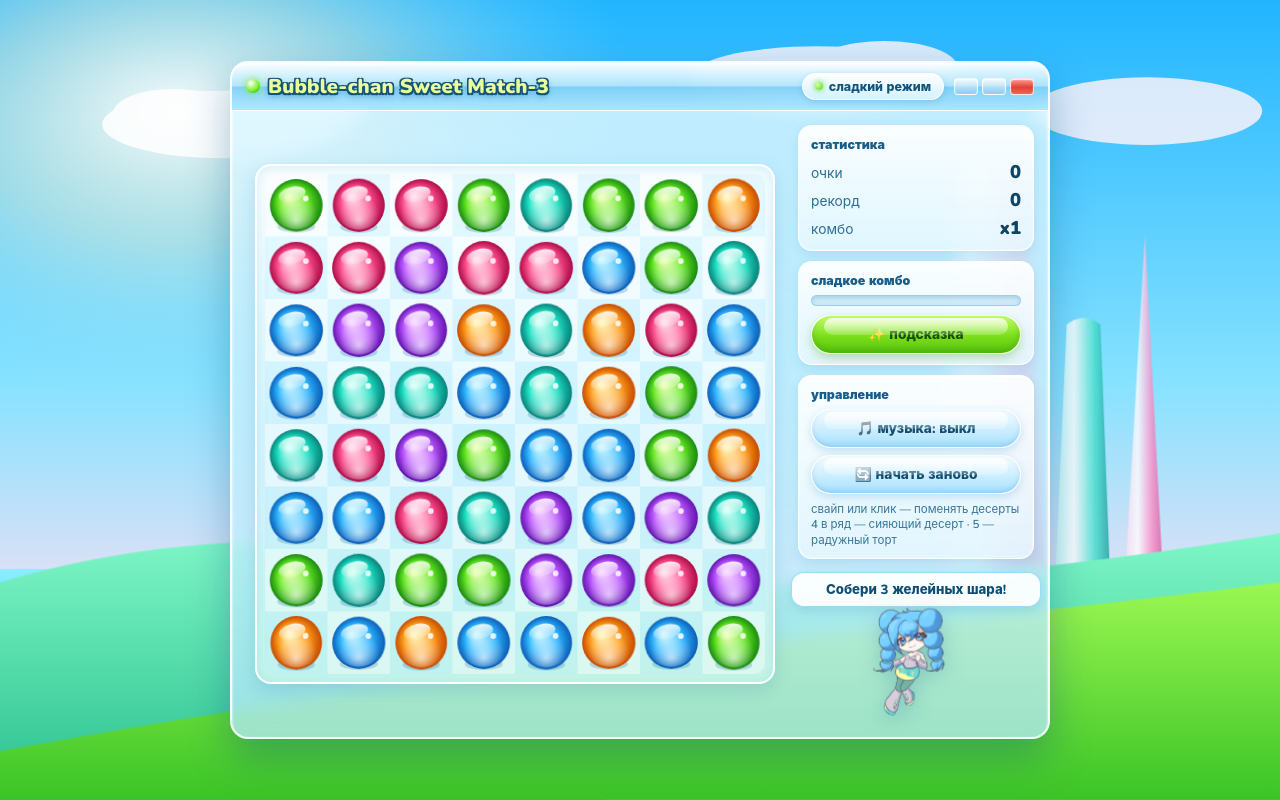
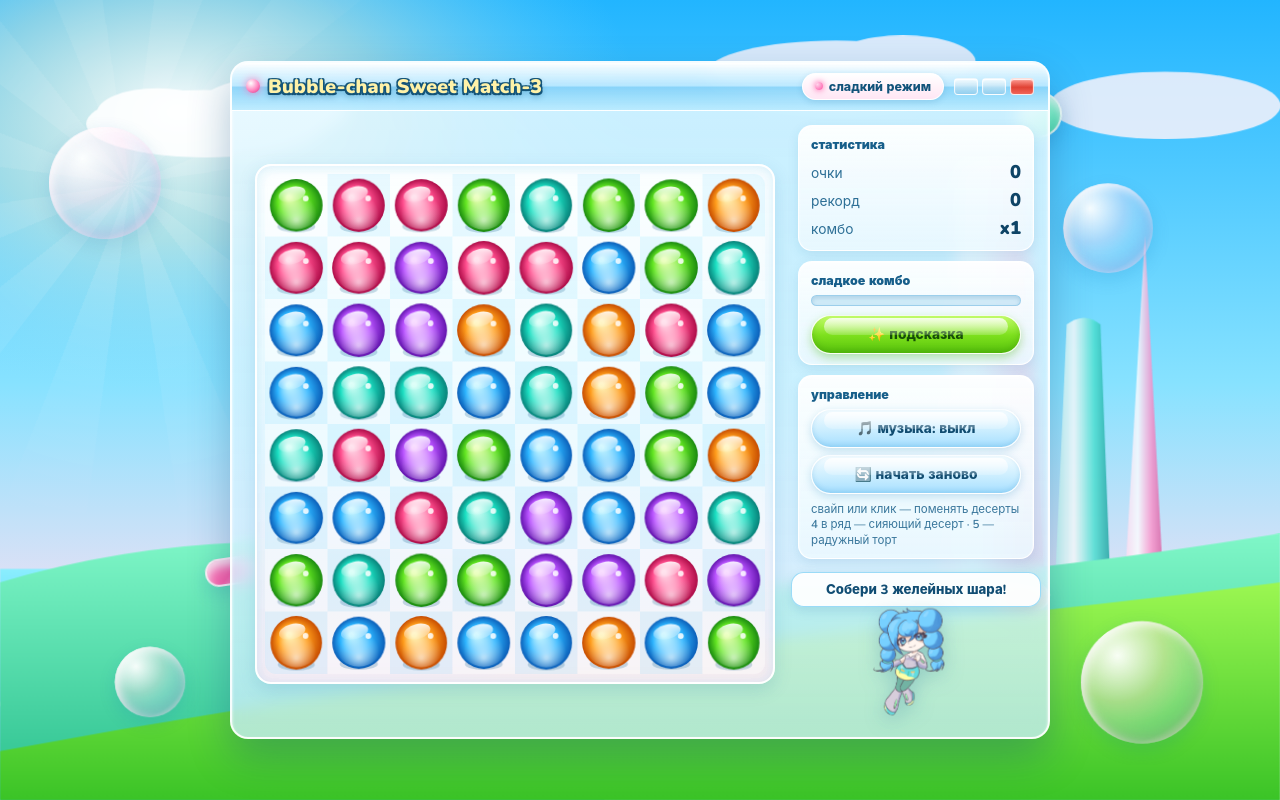
Before and after one commit to neucorochen/3vriad, a plain HTML site: page index.html in a window 1280 px wide. Drawn offline with nearby package versions, Linux system fonts and the light colour scheme.

Commit message:
Update style.css

```diff
--- a/style.css
+++ b/style.css
@@ -1,10 +1,8 @@
 :root {
-  --aero-border: rgba(255, 255, 255, 0.85);
-  --aero-glass: rgba(215, 243, 255, 0.62);
-  --aero-card: rgba(255, 255, 255, 0.78);
+  --aero-border: rgba(255, 255, 255, 0.88);
   --text-dark: #104568;
   --text-muted: #2d6f96;
-  --shadow-soft: 0 18px 42px rgba(9, 76, 128, 0.34);
+  --shadow-soft: 0 18px 42px rgba(15, 76, 128, 0.32);
 }
 
 * {
@@ -32,7 +30,7 @@ body {
   position: relative;
 }
 
-/* ===== ФОН FRUTIGER AERO ===== */
+/* ===== АНИМИРОВАННЫЙ СЛАДКИЙ ФОН FRUTIGER AERO ===== */
 .aero-bg {
   position: fixed;
   inset: 0;
@@ -47,33 +45,122 @@ body {
   display: block;
 }
 
-.bg-bubble {
+/* Мягкие вращающиеся солнечные лучи */
+.sun-rays {
+  position: absolute;
+  left: -18vw;
+  top: -22vh;
+  width: 75vw;
+  height: 75vw;
+  max-width: 720px;
+  max-height: 720px;
+  border-radius: 50%;
+  background: repeating-conic-gradient(
+    from 0deg,
+    rgba(255, 255, 255, 0.16) 0deg 14deg,
+    rgba(255, 255, 255, 0) 14deg 30deg
+  );
+  mask-image: radial-gradient(circle, rgba(0, 0, 0, 0.9) 0%, transparent 70%);
+  -webkit-mask-image: radial-gradient(circle, rgba(0, 0, 0, 0.9) 0%, transparent 70%);
+  animation: spinRays 48s linear infinite;
+  will-change: transform;
+}
+
+@keyframes spinRays {
+  from { transform: rotate(0deg); }
+  to { transform: rotate(360deg); }
+}
+
+/* Плывущие облака-зефирки */
+.cloud-group {
+  will-change: transform;
+}
+
+.c-slow {
+  animation: driftCloud 22s ease-in-out infinite alternate;
+}
+
+.c-fast {
+  animation: driftCloud 16s ease-in-out infinite alternate-reverse;
+}
+
+@keyframes driftCloud {
+  0% { transform: translate3d(-24px, 0, 0); }
+  100% { transform: translate3d(32px, -8px, 0); }
+}
+
+/* Глянцевые пузыри на фоне */
+.bg-orb {
   position: absolute;
   border-radius: 50%;
   background: radial-gradient(
     circle at 30% 28%,
-    rgba(255, 255, 255, 0.92) 0%,
-    rgba(205, 245, 255, 0.38) 38%,
-    rgba(105, 208, 255, 0.22) 72%,
-    rgba(255, 255, 255, 0.65) 100%
+    rgba(255, 255, 255, 0.95) 0%,
+    rgba(255, 224, 245, 0.42) 38%,
+    rgba(116, 224, 255, 0.25) 72%,
+    rgba(255, 255, 255, 0.72) 100%
   );
   box-shadow:
-    inset -6px -8px 14px rgba(32, 145, 210, 0.28),
-    inset 4px 4px 10px rgba(255, 255, 255, 0.85),
+    inset -6px -8px 14px rgba(255, 118, 190, 0.22),
+    inset 4px 4px 10px rgba(255, 255, 255, 0.9),
     0 6px 18px rgba(14, 114, 178, 0.16);
   will-change: transform;
-  animation: floatBubble 9s ease-in-out infinite;
+  animation: floatOrb 8.5s ease-in-out infinite;
 }
 
-.b1 { width: 110px; height: 110px; left: 5%; top: 18%; animation-delay: 0s; }
-.b2 { width: 72px; height: 72px; left: 8%; bottom: 8%; animation-delay: -2.5s; }
-.b3 { width: 125px; height: 125px; right: 7%; bottom: 6%; animation-delay: -4s; }
-.b4 { width: 92px; height: 92px; right: 11%; top: 27%; animation-delay: -1.5s; }
-.b5 { width: 58px; height: 58px; left: 72%; top: 4%; animation-delay: -5.5s; }
+.orb-1 { width: 108px; height: 108px; left: 4%; top: 18%; animation-delay: 0s; }
+.orb-2 { width: 70px; height: 70px; left: 9%; bottom: 10%; animation-delay: -2.2s; }
+.orb-3 { width: 122px; height: 122px; right: 6%; bottom: 7%; animation-delay: -4.1s; }
+.orb-4 { width: 88px; height: 88px; right: 10%; top: 24%; animation-delay: -1.4s; }
 
-@keyframes floatBubble {
+/* Парящие глянцевые леденцы-капсулы */
+.bg-candy {
+  position: absolute;
+  border-radius: 999px;
+  border: 2px solid rgba(255, 255, 255, 0.85);
+  box-shadow:
+    inset 0 6px 8px rgba(255, 255, 255, 0.75),
+    0 8px 18px rgba(18, 102, 160, 0.18);
+  will-change: transform;
+  animation: floatCandy 7s ease-in-out infinite;
+}
+
+.candy-1 {
+  width: 54px;
+  height: 28px;
+  left: 16%;
+  top: 70%;
+  background: linear-gradient(135deg, #ff99cc 0%, #ff5ca8 50%, #ffc2e2 100%);
+  animation-delay: -1s;
+}
+
+.candy-2 {
+  width: 46px;
+  height: 46px;
+  right: 17%;
+  top: 12%;
+  border-radius: 50%;
+  background: radial-gradient(circle at 32% 28%, #ffffff 0%, #8effd0 45%, #24c997 100%);
+  animation-delay: -3.2s;
+}
+
+.candy-3 {
+  width: 58px;
+  height: 26px;
+  right: 18%;
+  bottom: 22%;
+  background: linear-gradient(135deg, #ffe680 0%, #ff9f43 55%, #ffd280 100%);
+  animation-delay: -4.8s;
+}
+
+@keyframes floatOrb {
   0%, 100% { transform: translate3d(0, 0, 0) scale(1); }
-  50% { transform: translate3d(0, -14px, 0) scale(1.03); }
+  50% { transform: translate3d(0, -16px, 0) scale(1.04); }
+}
+
+@keyframes floatCandy {
+  0%, 100% { transform: translate3d(0, 0, 0) rotate(-12deg); }
+  50% { transform: translate3d(0, -18px, 0) rotate(10deg); }
 }
 
 /* ===== ГЛАВНОЕ ОКНО AERO ===== */
@@ -83,8 +170,8 @@ body {
   border-radius: 18px;
   background: linear-gradient(
     180deg,
-    rgba(220, 246, 255, 0.84) 0%,
-    rgba(182, 232, 252, 0.74) 100%
+    rgba(228, 248, 255, 0.86) 0%,
+    rgba(205, 238, 255, 0.76) 100%
   );
   border: 2px solid var(--aero-border);
   box-shadow:
@@ -95,7 +182,6 @@ body {
   -webkit-backdrop-filter: blur(8px);
 }
 
-/* Шапка окна в стиле Vista/Win7 */
 .window-header {
   display: flex;
   align-items: center;
@@ -104,12 +190,12 @@ body {
   padding: 10px 14px;
   background: linear-gradient(
     180deg,
-    rgba(255, 255, 255, 0.85) 0%,
-    rgba(165, 224, 252, 0.72) 48%,
-    rgba(105, 198, 245, 0.75) 52%,
-    rgba(166, 228, 255, 0.82) 100%
+    rgba(255, 255, 255, 0.88) 0%,
+    rgba(176, 228, 255, 0.76) 48%,
+    rgba(118, 204, 248, 0.78) 52%,
+    rgba(184, 234, 255, 0.85) 100%
   );
-  border-bottom: 1px solid rgba(255, 255, 255, 0.75);
+  border-bottom: 1px solid rgba(255, 255, 255, 0.8);
 }
 
 .window-title {
@@ -122,14 +208,14 @@ body {
   width: 14px;
   height: 14px;
   border-radius: 50%;
-  background: radial-gradient(circle at 35% 30%, #ffffff, #7df22d 55%, #1c9c14 100%);
-  box-shadow: 0 0 8px rgba(107, 235, 45, 0.8);
+  background: radial-gradient(circle at 35% 30%, #ffffff, #ff85c0 55%, #d62d81 100%);
+  box-shadow: 0 0 8px rgba(255, 110, 180, 0.8);
 }
 
 .window-title h1 {
-  font-size: 1.25rem;
+  font-size: 1.22rem;
   font-weight: 900;
-  color: #e9ff9c;
+  color: #fff2a8;
   letter-spacing: 0.2px;
   text-shadow:
     -1.5px -1.5px 0 #145478,
@@ -154,17 +240,17 @@ body {
   font-size: 0.78rem;
   font-weight: 800;
   color: #11537a;
-  background: linear-gradient(180deg, #ffffff 0%, #d3f2ff 100%);
+  background: linear-gradient(180deg, #ffffff 0%, #ffe6f4 100%);
   border: 1px solid rgba(255, 255, 255, 0.95);
-  box-shadow: 0 2px 6px rgba(19, 104, 158, 0.2);
+  box-shadow: 0 2px 6px rgba(19, 104, 158, 0.18);
 }
 
 .pill-led {
   width: 8px;
   height: 8px;
   border-radius: 50%;
-  background: radial-gradient(circle at 30% 30%, #d9ff9e, #52d923);
-  box-shadow: 0 0 6px #52d923;
+  background: radial-gradient(circle at 30% 30%, #ffd4eb, #ff4fa3);
+  box-shadow: 0 0 6px #ff4fa3;
 }
 
 .win-controls {
@@ -194,7 +280,6 @@ body {
   align-items: stretch;
 }
 
-/* Игровое поле */
 .board-stage {
   display: flex;
   align-items: center;
@@ -210,14 +295,14 @@ body {
   padding: 8px;
   background: linear-gradient(
     180deg,
-    rgba(255, 255, 255, 0.88) 0%,
-    rgba(218, 246, 255, 0.78) 55%,
-    rgba(204, 247, 235, 0.82) 100%
+    rgba(255, 255, 255, 0.9) 0%,
+    rgba(232, 248, 255, 0.82) 55%,
+    rgba(255, 235, 246, 0.85) 100%
   );
-  border: 2px solid rgba(255, 255, 255, 0.95);
+  border: 2px solid rgba(255, 255, 255, 0.96);
   box-shadow:
-    inset 0 2px 12px rgba(45, 165, 224, 0.18),
-    0 6px 18px rgba(17, 102, 155, 0.16);
+    inset 0 2px 12px rgba(45, 165, 224, 0.16),
+    0 6px 18px rgba(17, 102, 155, 0.15);
 }
 
 #gameCanvas {
@@ -243,8 +328,8 @@ body {
   font-size: 1.1rem;
   color: #ffffff;
   text-shadow:
-    0 2px 4px rgba(10, 82, 130, 0.7),
-    0 0 8px rgba(90, 215, 255, 0.9);
+    0 2px 4px rgba(150, 32, 95, 0.72),
+    0 0 8px rgba(255, 128, 195, 0.95);
   transform: translate(-50%, -50%);
   animation: scoreRise 0.85s cubic-bezier(0.2, 0.9, 0.3, 1) forwards;
   will-change: transform, opacity;
@@ -267,8 +352,8 @@ body {
 .glass-card {
   background: linear-gradient(
     180deg,
-    rgba(255, 255, 255, 0.92) 0%,
-    rgba(232, 248, 255, 0.82) 100%
+    rgba(255, 255, 255, 0.93) 0%,
+    rgba(236, 249, 255, 0.84) 100%
   );
   border: 1.5px solid rgba(255, 255, 255, 0.96);
   border-radius: 14px;
@@ -305,7 +390,6 @@ body {
   color: #0e4466;
 }
 
-/* Шкала комбо */
 .progress-track {
   width: 100%;
   height: 11px;
@@ -321,7 +405,7 @@ body {
   width: 0%;
   height: 100%;
   border-radius: 999px;
-  background: linear-gradient(90deg, #7ef224 0%, #37d4ff 100%);
+  background: linear-gradient(90deg, #ff7eb9 0%, #7ef224 55%, #37d4ff 100%);
   box-shadow: inset 0 2px 2px rgba(255, 255, 255, 0.7);
   transition: width 0.25s cubic-bezier(0.34, 1.56, 0.64, 1);
 }
@@ -348,7 +432,6 @@ body {
   will-change: transform;
 }
 
-/* Верхний стеклянный блик на кнопке */
 .jelly-btn::before {
   content: '';
   position: absolute;
@@ -458,15 +541,16 @@ body {
     align-items: flex-start;
   }
 
-  /* Убираем тяжёлый blur на мобильных GPU */
   .aero-window {
     backdrop-filter: none;
     -webkit-backdrop-filter: none;
-    background: rgba(212, 243, 255, 0.92);
+    background: rgba(220, 245, 255, 0.93);
     border-radius: 14px;
   }
 
-  .bg-bubble {
+  /* На телефонах оставляем только лёгкие облака и лучи, убираем лишние слои */
+  .bg-orb,
+  .bg-candy {
     display: none;
   }
 
@@ -475,7 +559,7 @@ body {
   }
 
   .window-title h1 {
-    font-size: 1.02rem;
+    font-size: 1rem;
   }
 
   .mode-pill,
```
